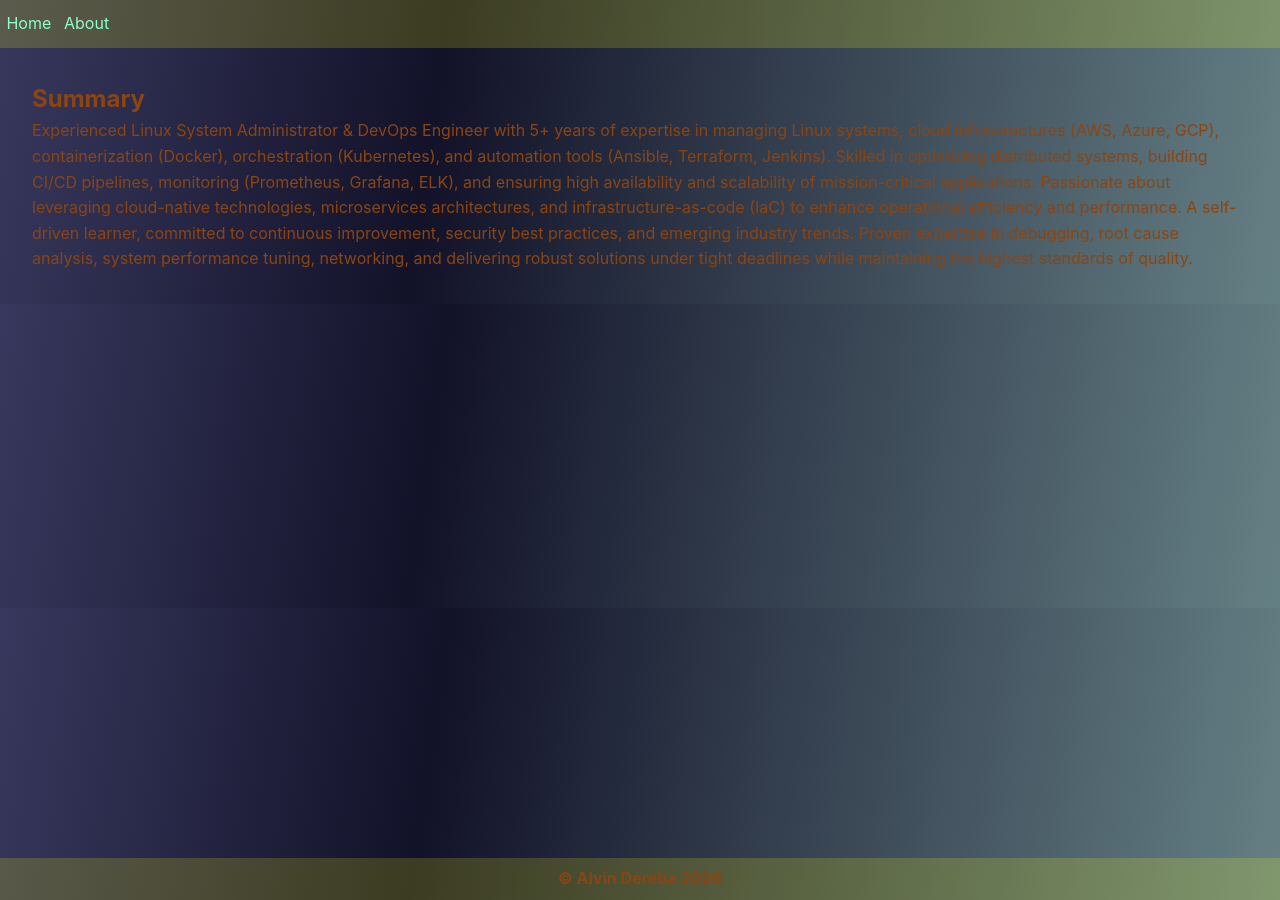
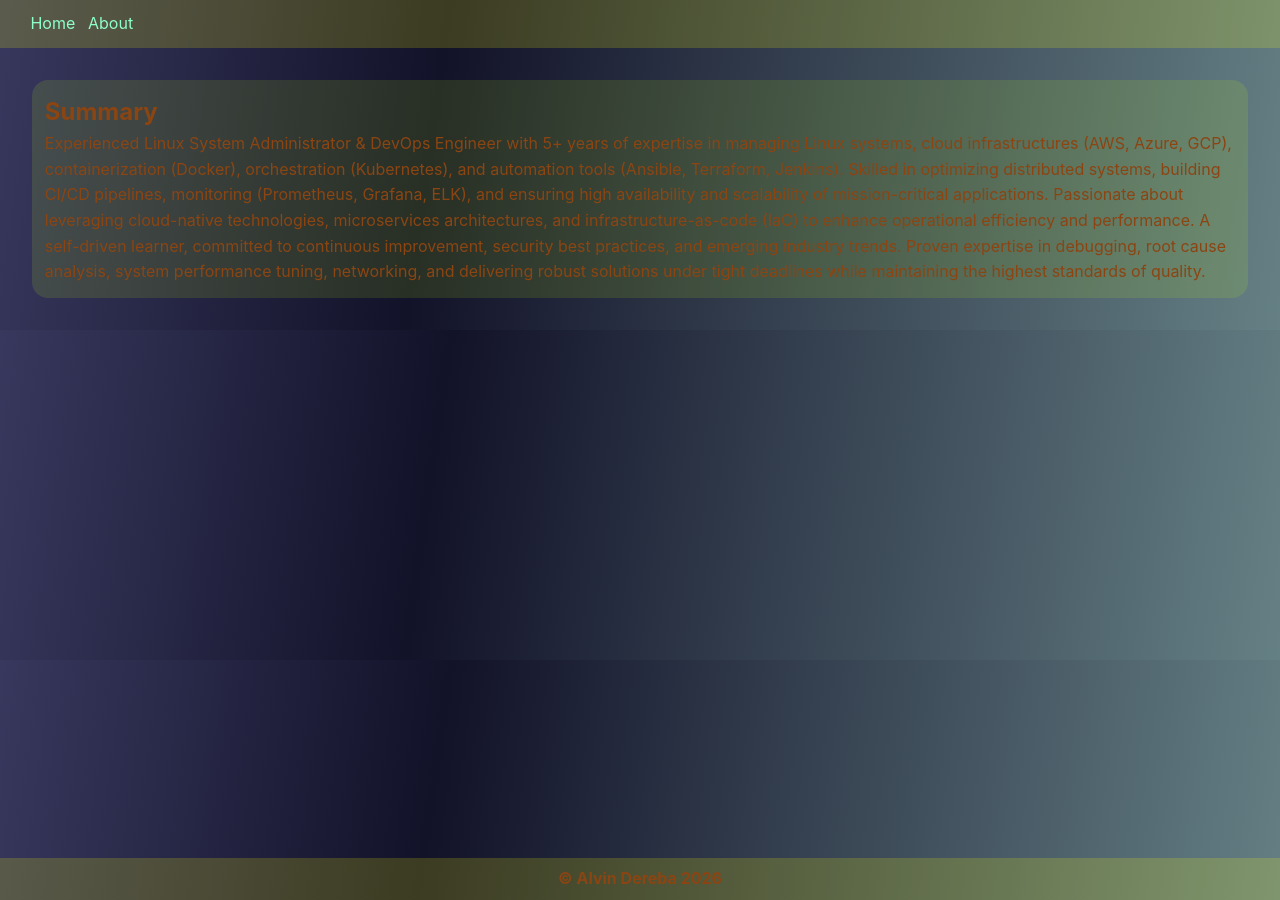
Before and after one commit to kunnoh/kunnoh.github.io, a Jekyll site: the page built from index.html, in a window 1280 px wide. Built offline with Jekyll 4.4.1, drawn with Linux system fonts in a browser that asks for light colours.

Commit message:
update styles

```diff
--- a/assets/css/main.css
+++ b/assets/css/main.css
@@ -46,7 +46,6 @@ body {
 }
 header{
   margin: 0;
-  padding: 0;
   width: 100%;
 }
 nav{
@@ -54,6 +53,7 @@ nav{
   height: 48px;
   align-items: center;
   width: 100%;
+  padding: 0 1.5em;
 }
 header nav ul li{
   padding: .5em .4em;
@@ -78,3 +78,9 @@ footer{
   height: 42px;
   background-color: rgba(255, 255, 2, 0.177);
 }
+
+.summary{
+  background-color: #c3ff001f;
+  padding: 0.8em;
+  border-radius: 1em;
+}
--- a/index.html
+++ b/index.html
@@ -3,7 +3,7 @@ layout: home
 title: Home
 ---
 <main>
-    <div>
+    <div class="summary">
         <h2>Summary</h2>
         <p>Experienced Linux System Administrator & DevOps Engineer with 5+ years of expertise in managing Linux systems, cloud infrastructures (AWS, Azure, GCP), containerization (Docker), orchestration (Kubernetes), and automation tools (Ansible, Terraform, Jenkins). Skilled in optimizing distributed systems, building CI/CD pipelines, monitoring (Prometheus, Grafana, ELK), and ensuring high availability and scalability of mission-critical applications.
 Passionate about leveraging cloud-native technologies, microservices architectures, and infrastructure-as-code (IaC) to enhance operational efficiency and performance. A self-driven learner, committed to continuous improvement, security best practices, and emerging industry trends.
```
